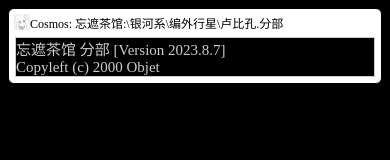
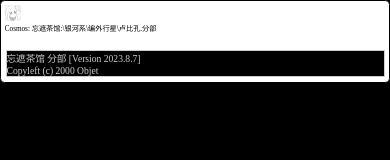
Before and after one commit to LeviathanSunset/LeviathanSunset.github.io, a plain HTML site: page index.html in a window 390 px wide. Drawn offline with Linux system fonts and the light colour scheme.

Commit message:
Update index.html

```diff
--- a/index.html
+++ b/index.html
@@ -10,9 +10,8 @@
     }
     body {
       background-color: black; /* 将网页背景设为黑色 */
-    }
-    .title {
-      float: left;
+      margin: 0; /* 移除默认的页面边距 */
+      padding: 0; /* 移除默认的页面内边距 */
     }
     .outer-border {
       border: 1px solid;
@@ -28,6 +27,19 @@
       background-color: black;/* 将网页控制台设为黑色 */
       color: #ccc;
       white-space: pre-wrap; /* 保留换行符 */
+    }
+
+    /* 针对移动设备的媒体查询（屏幕宽度小于768px） */
+    @media only screen and (max-width: 767px) {
+      html {
+        font-size: 12px;
+      }
+      .outer-border {
+        font-size: 0.6rem;
+      }
+      .inner-border {
+        font-size: 0.8rem;
+      }
     }
   </style>
 </head>
@@ -84,6 +96,7 @@ Copyleft (c) 2000 Objet petit a. All lefts reserved.
 
     // 开始打字机效果
     typeText();
+    // 其余的JavaScript代码保持不变
   </script>
 </body>
 </html>
```
